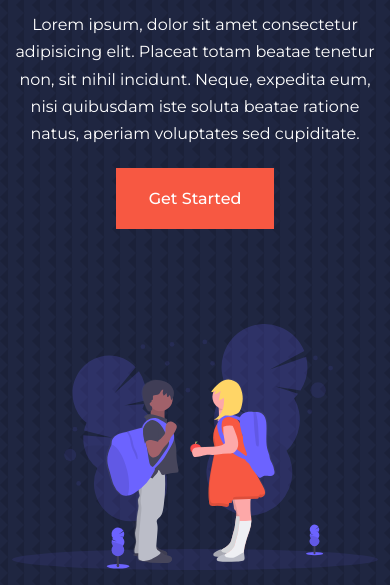
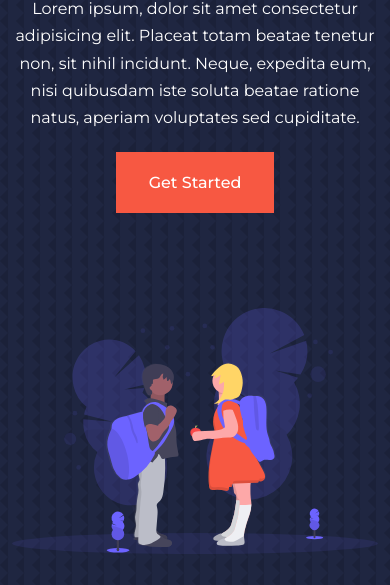
Before and after one commit to albsel/education-app, a plain HTML site: page index.html in a window 390 px wide. Shown: the part 259-844 px from the top of the page. Drawn offline with nearby package versions, Linux system fonts and the light colour scheme; a web font is replaced by a local one.

```diff
--- a/css/mobile-media.css
+++ b/css/mobile-media.css
@@ -19,6 +19,9 @@
   }
   .header__left p {
     margin-bottom: 1.3rem;
+  }
+  .header__right {
+    margin: 2rem 0 2rem;
   }
 
   /* CATEGORIES  */
```
